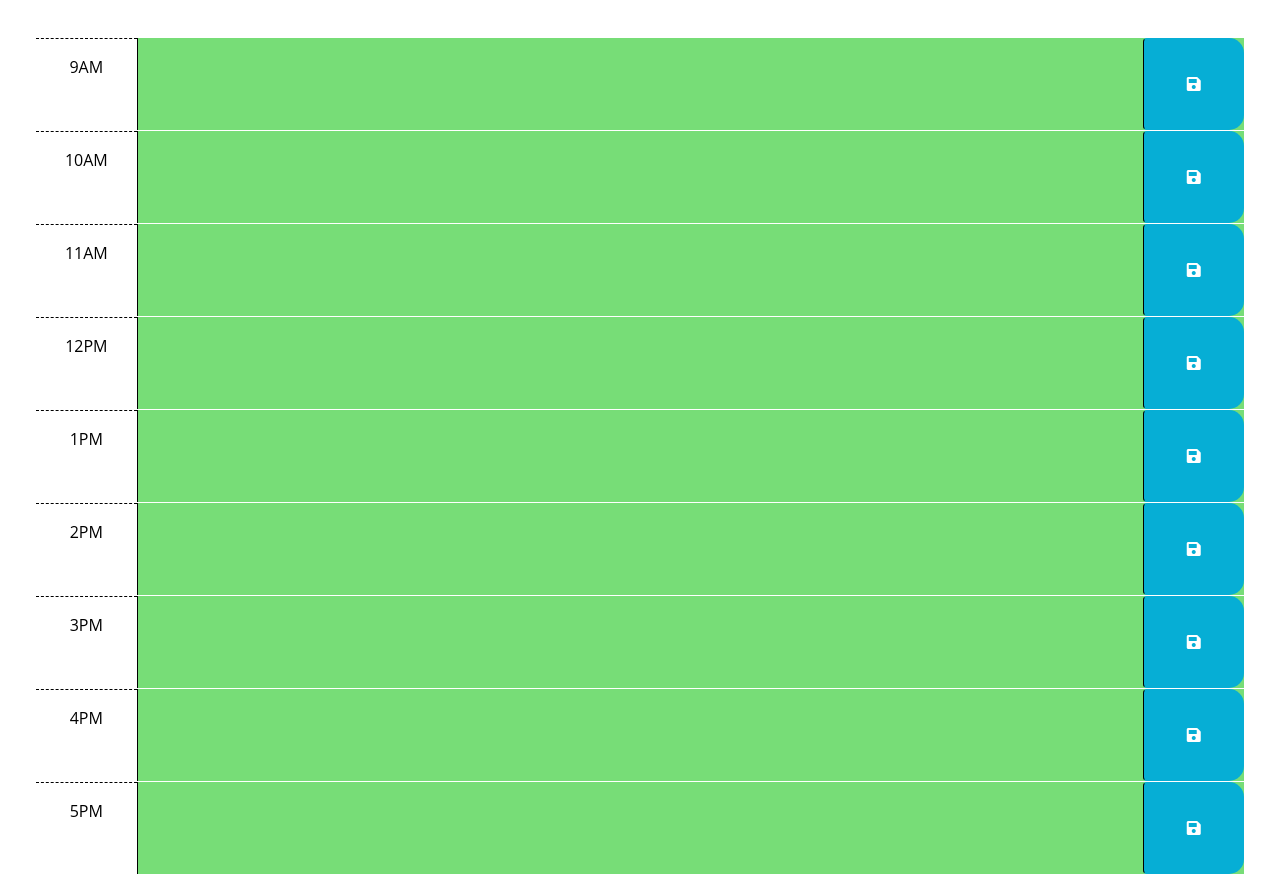
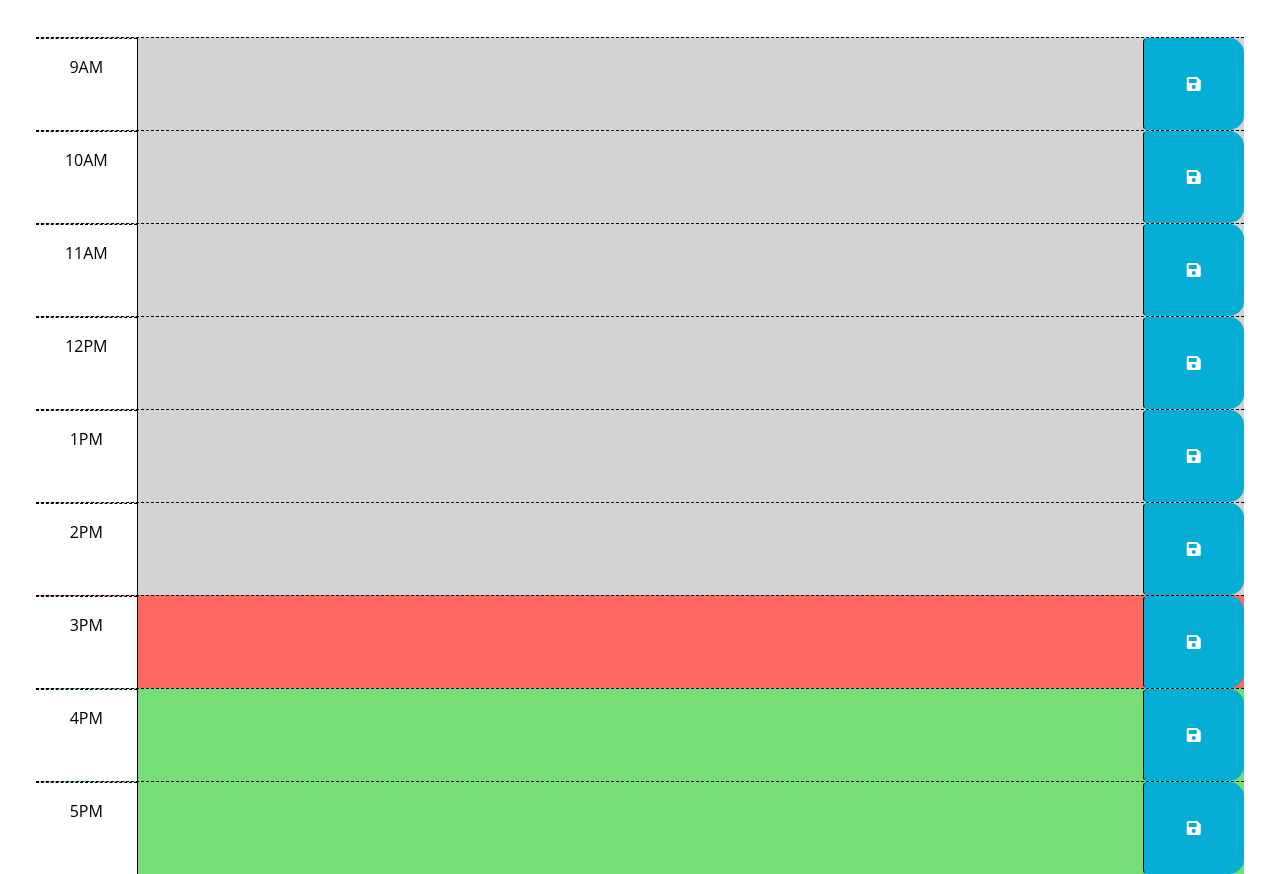
Before and after one commit to Armishk/Work-Day-Scheduler, a plain HTML site: page Develop/index.html in a window 1280 px wide. Shown: the part 260-1134 px from the top of the page. Drawn offline with nearby package versions, Linux system fonts and the light colour scheme.

Commit message:
local storage fix

```diff
--- a/Develop/index.html
+++ b/Develop/index.html
@@ -31,18 +31,8 @@
       <p id="currentDay" class="lead"></p>
     </header>
     <div class="container-fluid px-5">
-      <!-- Use class for "past", "present", and "future" to apply styles to the
-        time-block divs accordingly. The javascript will need to do this by
-        adding/removing these classes on each div by comparing the hour in the
-        id to the current hour. The html provided below is meant to be an example
-        demonstrating how the css provided can be leveraged to create the
-        desired layout and colors. The html below should be removed or updated
-        in the finished product. Remember to delete this comment once the
-        code is implemented.
-        -->
 
-      <!-- Example of a past time block. The "past" class adds a gray background color. -->
-      <div id="hour-9" class="row past present future">
+      <div id="hour-9" class="row hour past present future">
         <div class="col-2 col-md-1 hour text-center py-3">9AM</div>
         <textarea class="col-8 col-md-10 description" rows="3"> </textarea>
         <button class="btn saveBtn col-2 col-md-1" aria-label="save">
@@ -50,8 +40,7 @@
         </button>
       </div>
 
-      <!-- Example of a present time block. The "present" class adds a red background color. -->
-      <div id="hour-10" class="row past present future">
+      <div id="hour-10" class="row hour past present future">
         <div class="col-2 col-md-1 hour text-center py-3">10AM</div>
         <textarea class="col-8 col-md-10 description" rows="3"> </textarea>
         <button class="btn saveBtn col-2 col-md-1" aria-label="save">
@@ -59,8 +48,7 @@
         </button>
       </div>
 
-      <!-- Example of a future time block. The "future" class adds a green background color. -->
-      <div id="hour-11" class="row past present future">
+      <div id="hour-11" class="row hour past present future">
         <div class="col-2 col-md-1 hour text-center py-3">11AM</div>
         <textarea class="col-8 col-md-10 description" rows="3"> </textarea>
         <button class="btn saveBtn col-2 col-md-1" aria-label="save">
@@ -68,7 +56,7 @@
         </button>
       </div>
 
-      <div id="hour-12" class="row past present future">
+      <div id="hour-12" class="row hour past present future">
         <div class="col-2 col-md-1 hour text-center py-3">12PM</div>
         <textarea class="col-8 col-md-10 description" rows="3"> </textarea>
         <button class="btn saveBtn col-2 col-md-1" aria-label="save">
@@ -76,7 +64,7 @@
         </button>
       </div>
 
-      <div id="hour-1" class="row past present future">
+      <div id="hour-1" class="row hour past present future">
         <div class="col-2 col-md-1 hour text-center py-3">1PM</div>
         <textarea class="col-8 col-md-10 description" rows="3"> </textarea>
         <button class="btn saveBtn col-2 col-md-1" aria-label="save">
@@ -84,7 +72,7 @@
         </button>
       </div>
 
-      <div id="hour-2" class="row past present future">
+      <div id="hour-2" class="row hour past present future">
         <div class="col-2 col-md-1 hour text-center py-3">2PM</div>
         <textarea class="col-8 col-md-10 description" rows="3"> </textarea>
         <button class="btn saveBtn col-2 col-md-1" aria-label="save">
@@ -92,7 +80,7 @@
         </button>
       </div>
 
-      <div id="hour-3" class="row past present future">
+      <div id="hour-3" class="row hour past present future">
         <div class="col-2 col-md-1 hour text-center py-3">3PM</div>
         <textarea class="col-8 col-md-10 description" rows="3"> </textarea>
         <button class="btn saveBtn col-2 col-md-1" aria-label="save">
@@ -100,7 +88,7 @@
         </button>
       </div>
 
-      <div id="hour-4" class="row past present future">
+      <div id="hour-4" class="row hour past present future">
         <div class="col-2 col-md-1 hour text-center py-3">4PM</div>
         <textarea class="col-8 col-md-10 description" rows="3"> </textarea>
         <button class="btn saveBtn col-2 col-md-1" aria-label="save">
@@ -108,7 +96,7 @@
         </button>
       </div>
 
-      <div id="hour-5" class="row tpast present future">
+      <div id="hour-5" class="row hour past present future">
         <div class="col-2 col-md-1 hour text-center py-3">5PM</div>
         <textarea class="col-8 col-md-10 description" rows="3"> </textarea>
         <button class="btn saveBtn col-2 col-md-1" aria-label="save">
--- a/Develop/script.js
+++ b/Develop/script.js
@@ -2,9 +2,7 @@
 // Wrap all code that interacts with the DOM in a call to jQuery
 $(function () {
 
-
-
-  // Add a listener for click events on the save button
+// Add a listener for click events on the save button
   $('.saveBtn').on('click', function () {
     // Use the id in the containing time-block as a key to save the user input in local storage
     var blockId = $(this).parent().attr('id');
@@ -16,18 +14,14 @@ $(function () {
   function updateHourlyBlocks() {
     var currentHour = dayjs().hour();
 
-    $('.past present future').each(function () {
+    $('.past, .present, .future').each(function () {
       var blockHour = parseInt($(this).attr('id').split('-')[1]);
 
-      console.log('Current Hour:', currentHour);
-    console.log('Block Hour:', blockHour);
-
-
-    if ($(this).find('.hour').text().includes('PM') && blockHour !== 12) {
+    if ($(this).find(".hour").text().includes("PM") && blockHour !== 12) {
       blockHour += 12;
     }
 
-      if (blockHour > currentHour) {
+      if (blockHour < currentHour) {
         $(this).removeClass('present future').addClass('past');
       } else if (blockHour === currentHour) {
         $(this).removeClass('past future').addClass('present');
@@ -37,13 +31,11 @@ $(function () {
     });
   }
 
-
-  // Call the function to update time-blocks on page load
-  updateHourlyBlocks();
+    updateHourlyBlocks();
 
   // Add code to get any user input that was saved in localStorage and set the values of the corresponding textarea elements
   function loadSavedDescriptions() {
-    $('.time-block').each(function () {
+    $('.past, .present, .future').each(function () {
       var blockId = $(this).attr('id');
       var savedDescription = localStorage.getItem(blockId);
 
@@ -53,10 +45,9 @@ $(function () {
     });
   }
 
-  // Call the function to load saved descriptions on page load
   loadSavedDescriptions();
 
-  // Display the current date in the header
+  // Display the current date in the header!!!!!!
   var currentDate = dayjs().format('dddd, MMMM D');
   $('#currentDay').text(currentDate);
 });
```
